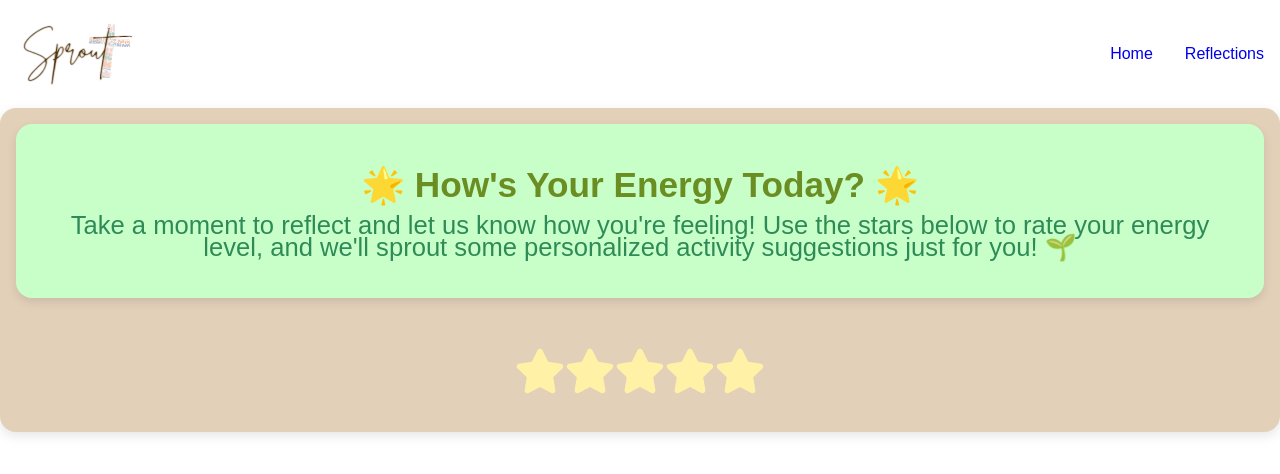
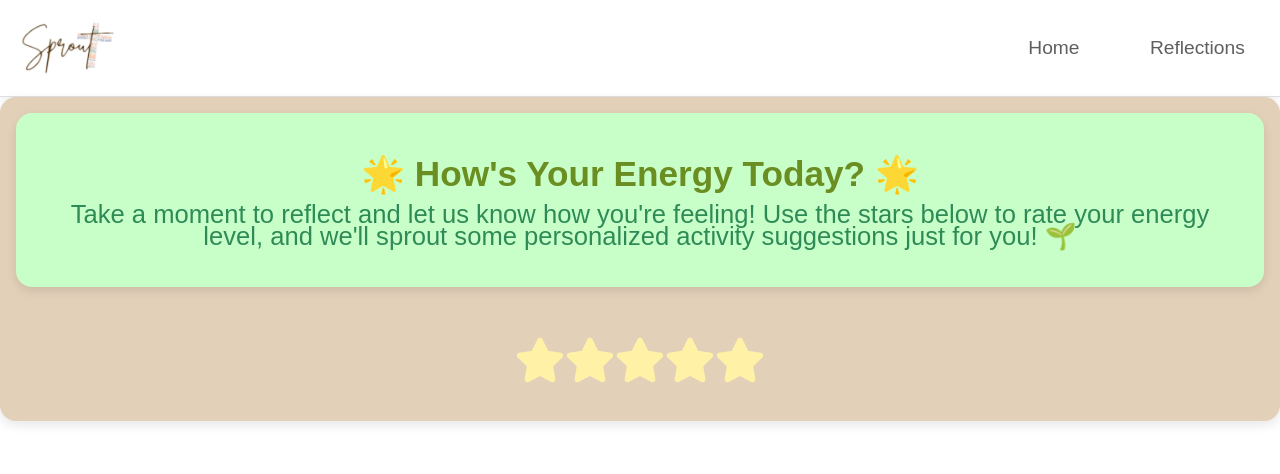
Before and after one commit to MichelleRafols/Sprout-Capstone-FullStack-Project, a React (Vite) app in the folder client/: page / in a window 1280 px wide. Shown: the top 474 px of the page. Built offline with nearby package versions, Linux system fonts and the light colour scheme; a web font is replaced by a local one.

Commit message:
fix navbar styling

```diff
--- a/client/src/components/Navbar/Navbar.jsx
+++ b/client/src/components/Navbar/Navbar.jsx
@@ -1,25 +1,24 @@
 import './Navbar.scss';
 import logo from '../../assets/logo/logo.png';
 import { Link, NavLink } from 'react-router-dom';
-
 
 export default function Navbar() {
     return (
         <section className="navbar">
             <ul className="navbar__list">
                 <li className="navbar__item">
-                    <Link to='/'>
+                    <Link to='/' className="navbar__logo-link">
                         <img className="navbar__logo" src={logo} alt="Sprout logo" />
                     </Link>
                 </li>
                 <ul className="navbar__sublist">
                     <li className="navbar__item">
-                        <NavLink to='/'>
+                        <NavLink to='/' className="navbar__link" activeClassName="navbar__link--active">
                             Home
                         </NavLink>
                     </li>
                     <li className="navbar__item">
-                        <NavLink to='/reflections/list'>
+                        <NavLink to='/reflections/list' className="navbar__link" activeClassName="navbar__link--active">
                             Reflections
                         </NavLink>
                     </li>
--- a/client/src/components/Navbar/Navbar.scss
+++ b/client/src/components/Navbar/Navbar.scss
@@ -3,25 +3,94 @@
 @import '../../styles/partials/typography';
 @import '../../styles/partials/variables';
 
-.navbar{
-    &__list{
+.navbar {
+    background-color: #ffffff;
+    padding: 0.5rem 1rem;
+    display: flex;
+    justify-content: space-between;
+    align-items: center;
+    box-shadow: 0 0.125rem 0.375rem rgba(0, 0, 0, 0.05);
+    border-bottom: 0.0625rem solid #e0e0e0;
+
+    &__logo {
+        height: 3.75rem;
+    }
+
+    &__list {
+        display: flex;
+        flex-direction: column;
+        align-items: center;
+        color: $sprout-brown;
+        width: 100%;
+        margin: 0;
+        padding: 0;
+
+        @include tablet {
+            flex-direction: row;
+            justify-content: space-between;
+            align-items: center;
+            gap: 2rem;
+        }
+
+        @include desktop {
+            gap: 3rem;
+        }
+    }
+
+    &__sublist {
         display: flex;
         flex-direction: row;
-        justify-content: space-between;
         align-items: center;
-        color: $sprout-brown;
+        gap: 3rem;
+        justify-content: center;
+        margin: 0;
+        padding: 0;
+        width: 100%;
+
+        @include tablet {
+            flex-direction: row;
+            justify-content: center;
+            gap: 0.5rem;
+            width: auto;
+            align-items: center;
+        }
+
+        @include desktop {
+            gap: 2rem;
+        }
     }
 
-    &__sublist{
-        display: flex;
-        flex-direction: row;
+    &__item {
+        padding: 0.5rem 0;
+        list-style: none;
     }
 
-    &__item{
-        padding: 0 1rem;
-    }
+    &__link {
+        text-decoration: none;
+        font-size: 1.25rem;
+        color: #5f5f5f;
+        padding: 0.4rem 0.8rem;
+        border-radius: 0.5rem;
+        transition: background-color 0.3s ease, color 0.3s ease;
 
-    &__logo{
-        padding: 1rem 0;
+        &--active {
+            background-color: #f0f0f0;
+            color: #333;
+        }
+
+        &:hover {
+            background-color: #fafafa;
+            color: #333;
+        }
+
+        @include tablet {
+            font-size: 1.2rem;
+            padding: 0.5rem 1rem;
+        }
+
+        @include desktop {
+            font-size: 1.2rem;
+            padding: 0.6rem 1.2rem;
+        }
     }
 }
```
